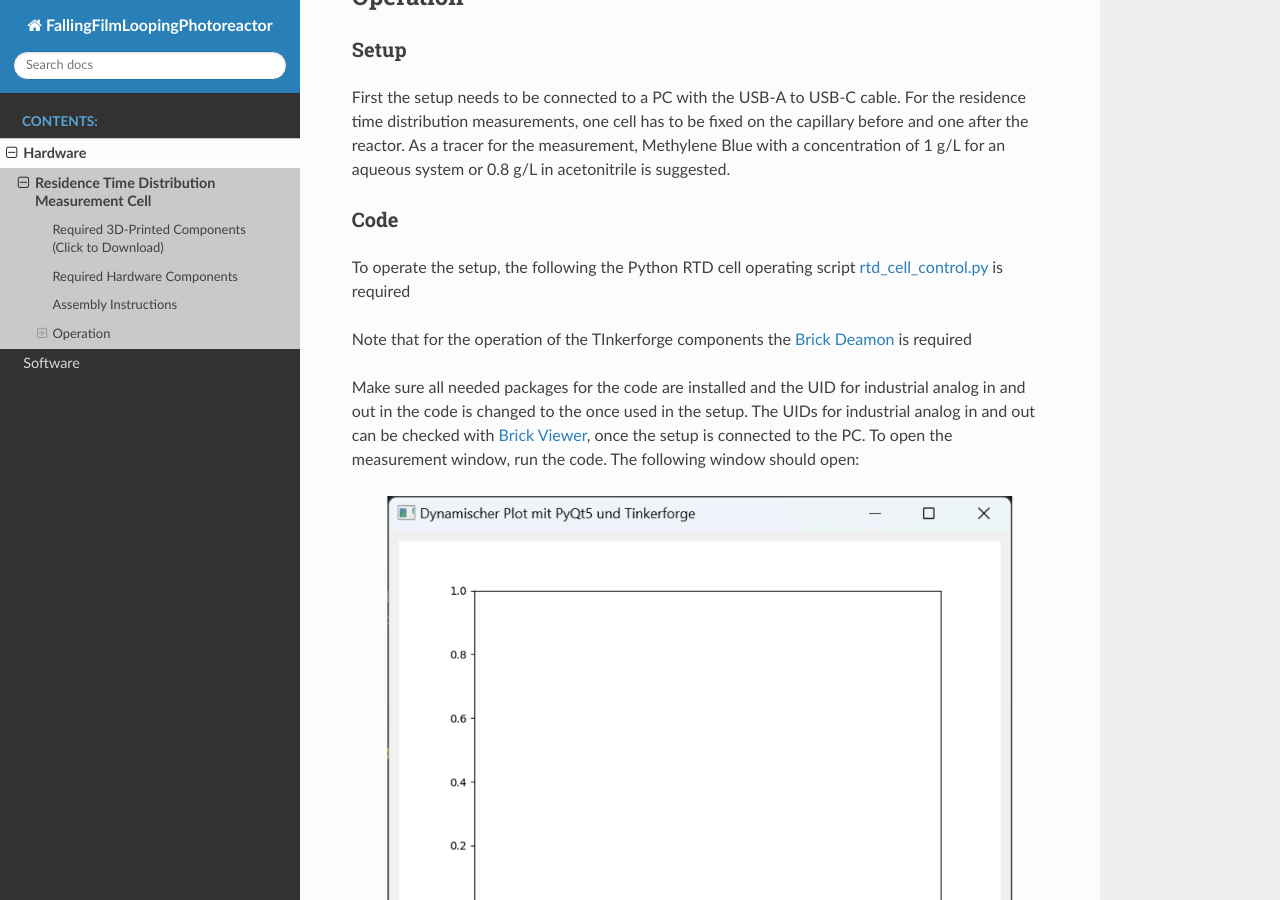
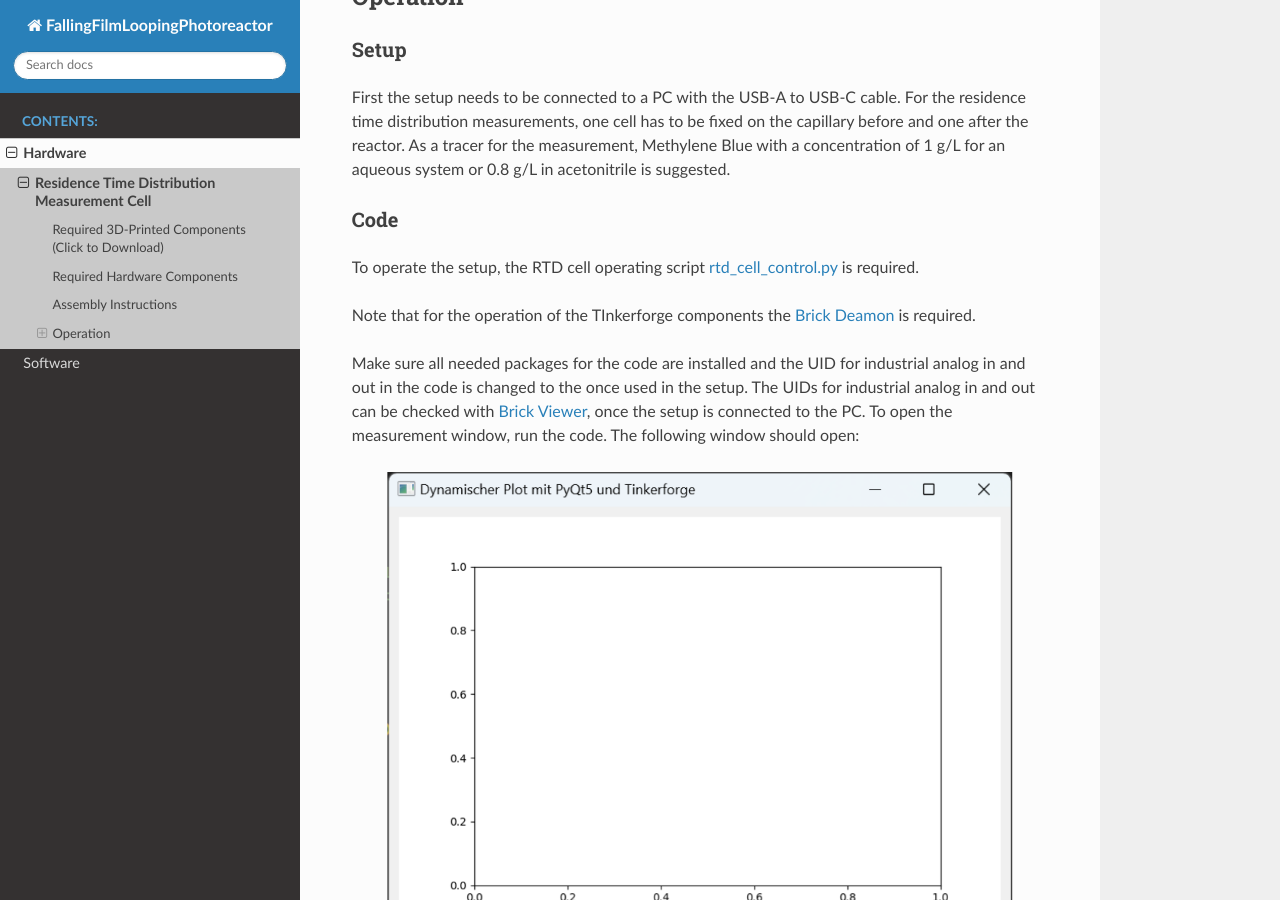
Before and after one commit to photonZfeed/FallingFilmLoopingPhotoreactor, a Sphinx documentation site: the page built from 03_Documentation/source/hardware/RTD_cell.rst, in a window 1280 px wide and 900 px high, scrolled down 7014 px. Built offline with Sphinx 7.4.7 and the Read the Docs theme 3.1.0, drawn with Linux system fonts in a browser that asks for light colours; pages that are not in the unit, such as notebooks, are missing from menus.

Commit message:
Update RTD_cell.rst

```diff
--- a/03_Documentation/source/hardware/RTD_cell.rst
+++ b/03_Documentation/source/hardware/RTD_cell.rst
@@ -113,9 +113,9 @@ As a tracer for the measurement, Methylene Blue with a concentration of 1 g/L fo
 Code
 ^^^^^^
 
-To operate the setup, the following the Python RTD cell operating script `rtd_cell_control.py <../software/rtd_cell_control.py>`_ is required
+To operate the setup, the RTD cell operating script `rtd_cell_control.py <../software/rtd_cell_control.py>`_ is required.
 
-Note that for the operation of the TInkerforge components the `Brick Deamon <https://www.tinkerforge.com/de/doc/Software/Brickd.html>`_ is required
+Note that for the operation of the TInkerforge components the `Brick Deamon <https://www.tinkerforge.com/de/doc/Software/Brickd.html>`_ is required.
 
 Make sure all needed packages for the code are installed and the UID for industrial analog in and out in the code is changed to the once used in the setup.
 The UIDs for industrial analog in and out can be checked with `Brick Viewer <https://www.tinkerforge.com/de/doc/Software/Brickv.html>`_, once the setup is connected to the PC.
```
